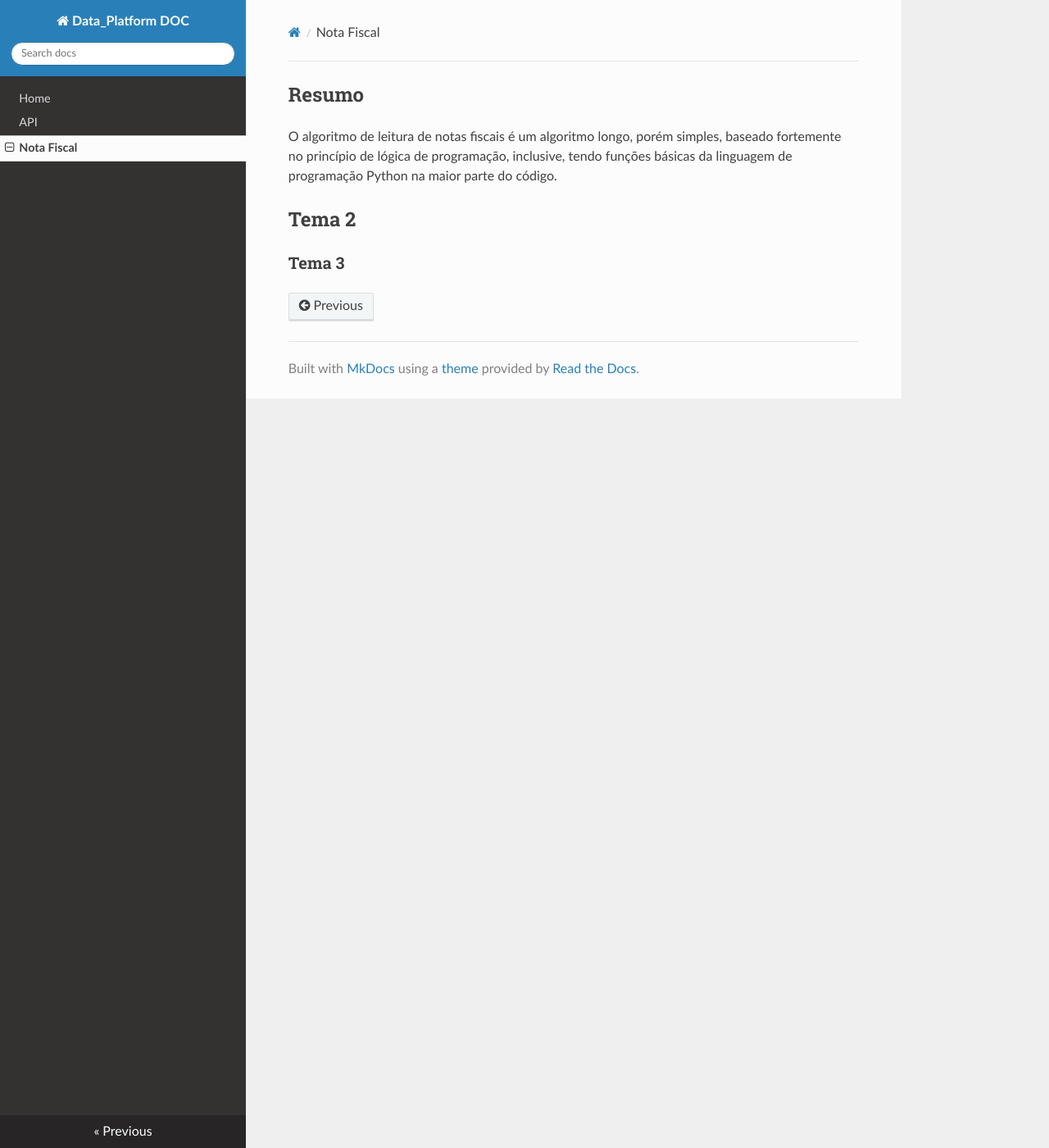
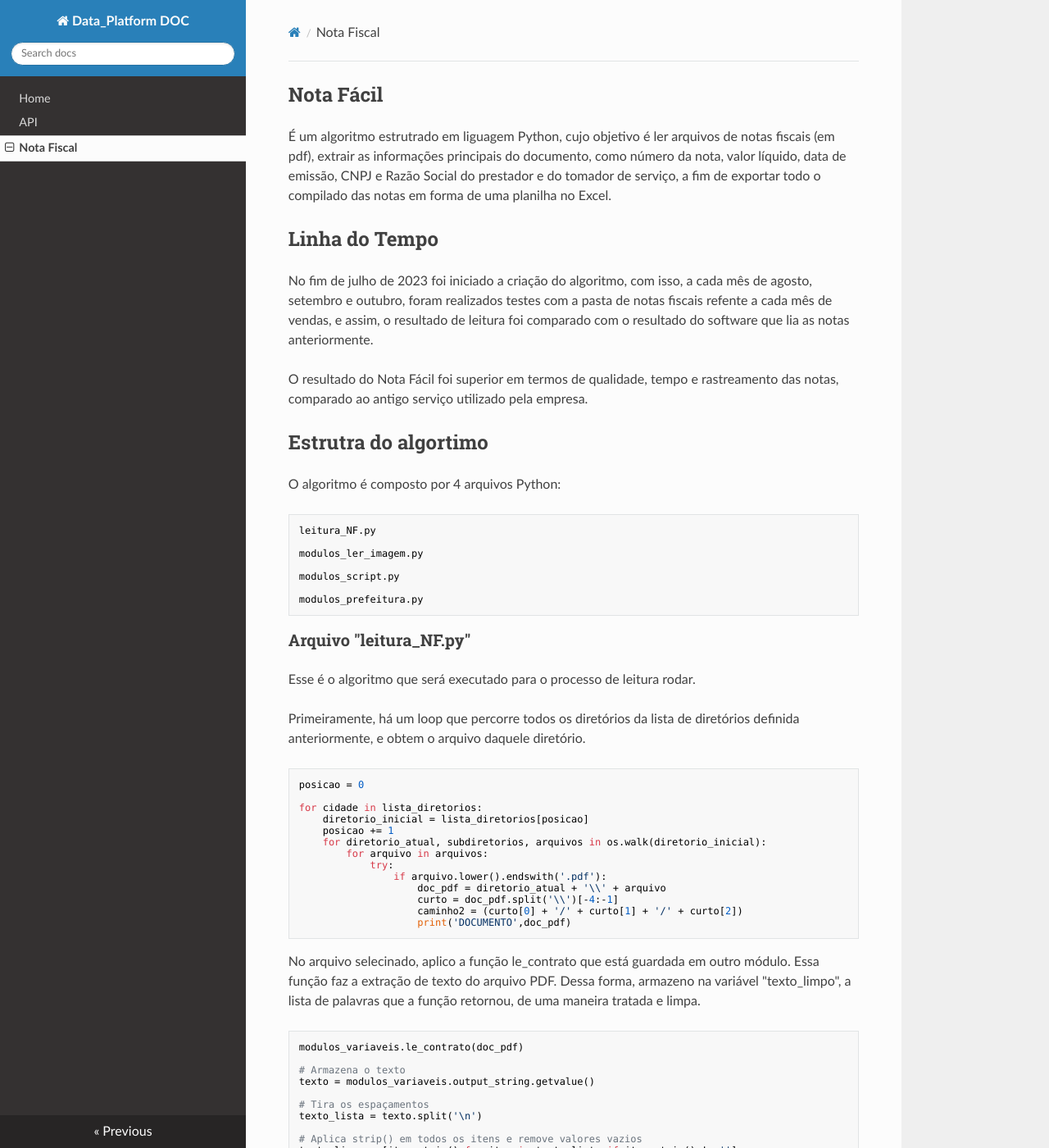
Before and after one commit to BrunoGAV/data_platform_doc, an MkDocs documentation site: the page built from docs/Leitura_Notas_Fiscais.md, in a window 1280 px wide and 1400 px high. Shown: the whole window at 82% size. Built offline with MkDocs 1.6.1, drawn with Linux system fonts in a browser that asks for light colours; nearby versions of some CDN libraries; some of the changed text lies outside the part shown.

Commit message:
commit
Descrição da documentação

````diff
--- a/docs/Leitura_Notas_Fiscais.md
+++ b/docs/Leitura_Notas_Fiscais.md
@@ -1,6 +1,68 @@
-## Resumo
+## Nota Fácil
 
-O algoritmo de leitura de notas fiscais é um algoritmo longo, porém simples, baseado fortemente no princípio de lógica de programação, inclusive, tendo funções básicas da linguagem de programação Python na maior parte do código.
+É um algoritmo estrutrado em liguagem Python, cujo objetivo é ler arquivos de notas fiscais (em pdf), extrair as informações principais do documento, como número da nota, valor líquido, data de emissão, CNPJ e Razão Social do prestador e do tomador de serviço, a fim de exportar todo o compilado das notas em forma de uma planilha no Excel.
+
+## Linha do Tempo
+ No fim de julho de 2023 foi iniciado a criação do algoritmo, com isso, a cada mês de agosto, setembro e outubro, foram realizados testes com a pasta de notas fiscais refente a cada mês de vendas, e assim, o resultado de leitura foi comparado com o resultado do software que lia as notas anteriormente.
+
+ O resultado do Nota Fácil foi superior em termos de qualidade, tempo e rastreamento das notas, comparado ao antigo serviço utilizado pela empresa.
+
+## Estrutra do algortimo
+O algoritmo é composto por 4 arquivos Python:
+
+    leitura_NF.py
+
+    modulos_ler_imagem.py
+
+    modulos_script.py
+
+    modulos_prefeitura.py
+
+### Arquivo "leitura_NF.py"
+Esse é o algoritmo que será executado para o processo de leitura rodar.
+
+Primeiramente, há um loop que percorre todos os diretórios da lista de diretórios definida anteriormente, e obtem o arquivo daquele diretório.
+
+``` py
+posicao = 0
+
+for cidade in lista_diretorios:
+    diretorio_inicial = lista_diretorios[posicao]
+    posicao += 1
+    for diretorio_atual, subdiretorios, arquivos in os.walk(diretorio_inicial):
+        for arquivo in arquivos:
+            try:
+                if arquivo.lower().endswith('.pdf'):
+                    doc_pdf = diretorio_atual + '\\' + arquivo
+                    curto = doc_pdf.split('\\')[-4:-1]
+                    caminho2 = (curto[0] + '/' + curto[1] + '/' + curto[2])
+                    print('DOCUMENTO',doc_pdf)
+```
+
+
+No arquivo selecinado, aplico a função le_contrato que está guardada em outro módulo. Essa função faz a extração de texto do arquivo PDF. Dessa forma, armazeno na variável "texto_limpo", a lista de palavras que a função retornou, de uma maneira tratada e limpa.
+
+
+```py
+modulos_variaveis.le_contrato(doc_pdf)
+
+# Armazena o texto
+texto = modulos_variaveis.output_string.getvalue()
+
+# Tira os espaçamentos
+texto_lista = texto.split('\n')
+
+# Aplica strip() em todos os itens e remove valores vazios
+texto_limpo = [item.strip() for item in texto_lista if item.strip() != '']
+```
+
+
+Agora com a variável "texto_limpo", há 3 possibilidades:
+!!! example ""
+    - **1**) Se o nome da "prefeitura X" estiver no texto_limpo, então será executado o script da prefeitura X.
+    - **2**) Se o texto_limpo conter nenhuma palavra, ou seja, o PDF está não selecionável, como uma imagem, então vou tratar a imagem, extrair o texto da imagem e verificar se a prefeitura X está no texto, para executar o script da prefeitura correta.
+    - **3**) O texto_limpo não contém nenhum nome de prefeitura que tenho registro, logo na planilha do Excel vai conter esse arquivo com a informação "não_achado".
+
 
 ## Tema 2
 
````
